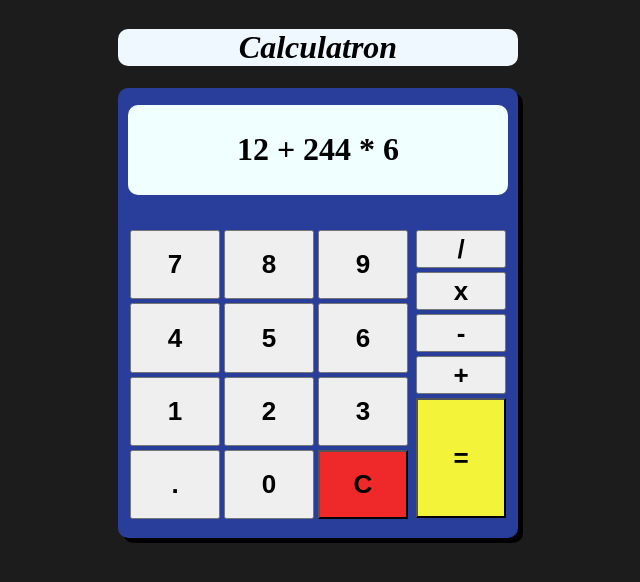
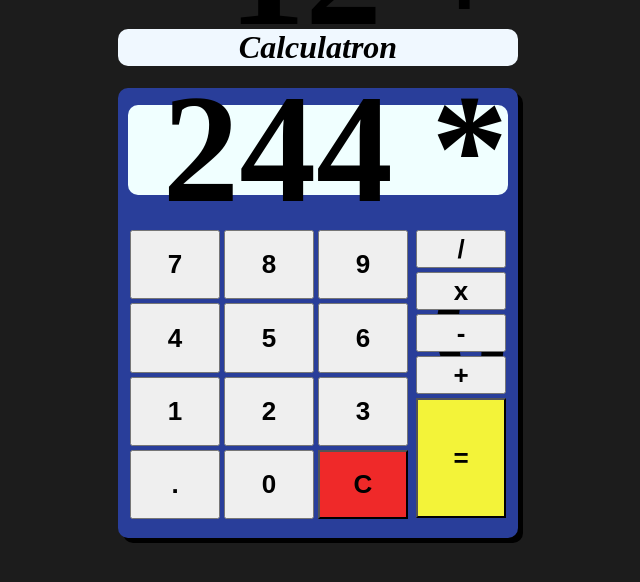
Before and after one commit to ZackD-Git/calculator, a website: page index.html in a window 1280 px wide. Shown: the whole page, without its empty margins (322-962 px from the left). Drawn offline with Linux system fonts and the light colour scheme.

Commit message:
Align Display Text

```diff
--- a/styles.css
+++ b/styles.css
@@ -36,7 +36,7 @@ button{
     display: flex;
     flex-direction: column;
     justify-content: center;
-    align-items: center;
+    align-items: right;
     background-color: azure;
     width: 95%;
     height: 20%;
@@ -45,8 +45,9 @@ button{
 }
 
 p{
-    font-size: 2em;
+    font-size: 12vw;
     font-weight: bold;
+    text-align: right;
 }
 
 .calculator_buttons{
```
